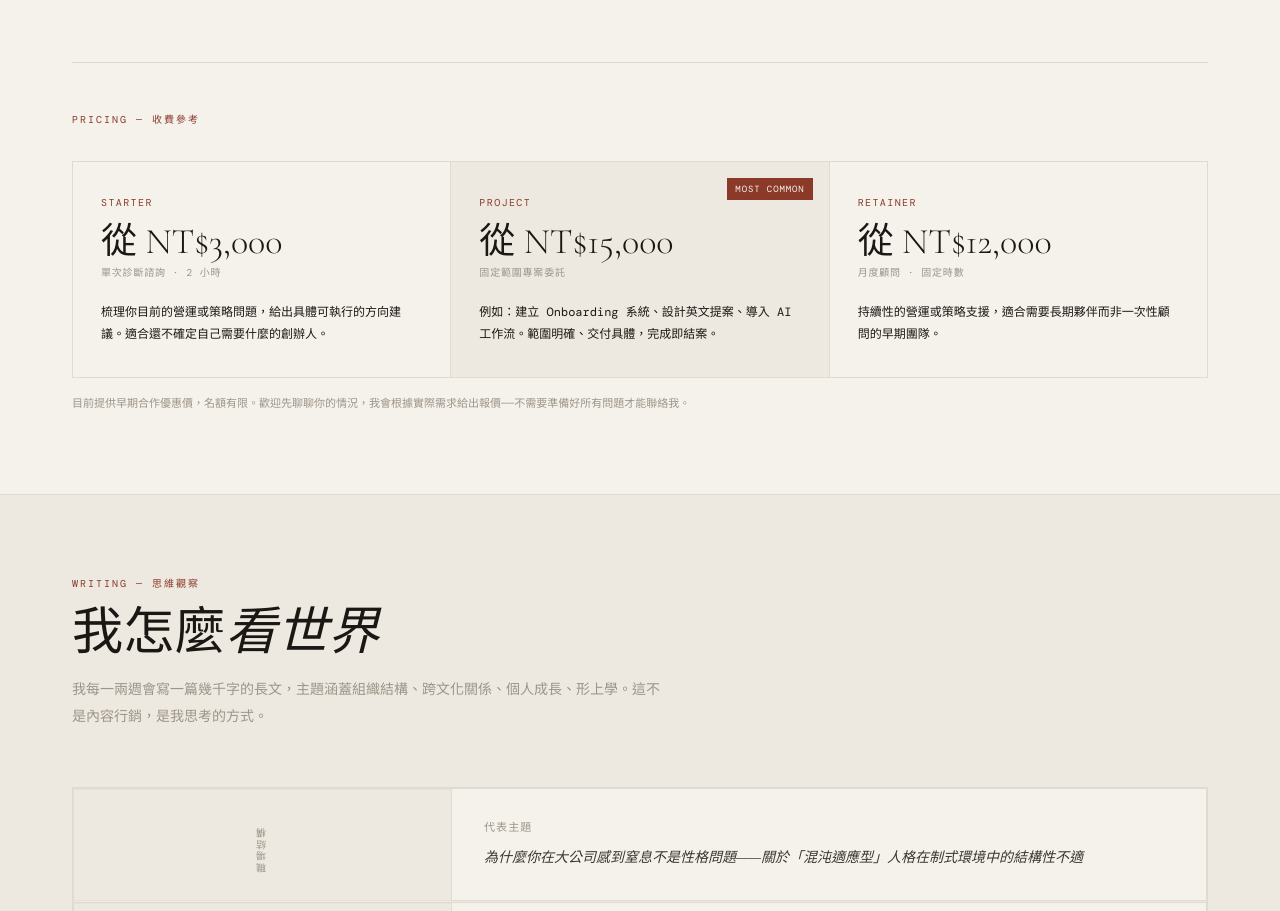
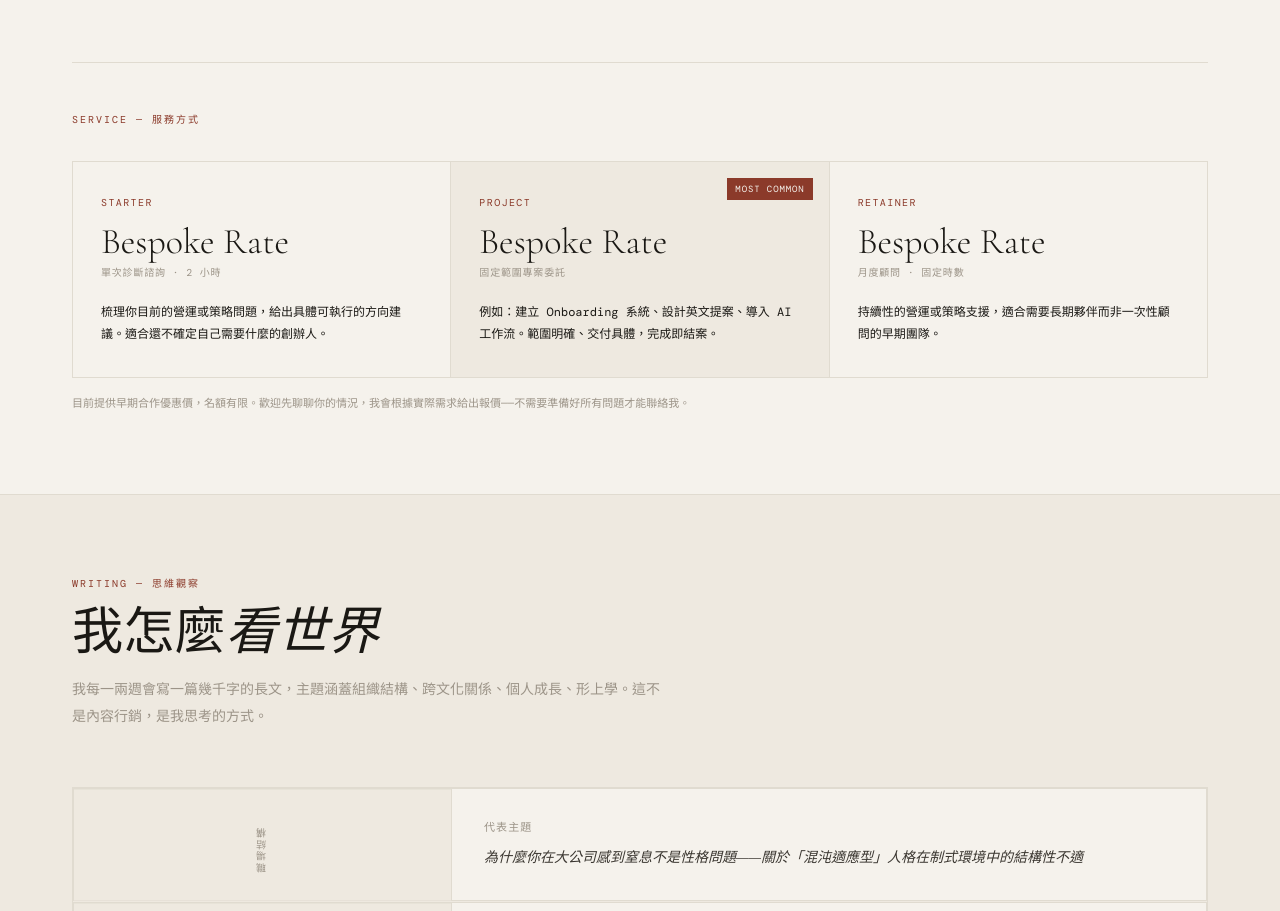
Before and after one commit to ivyliu18/ivy-portfolio, a plain HTML site: page index.html in a window 1280 px wide. Shown: the part 5259-6170 px from the top of the page. Drawn offline with nearby package versions, Linux system fonts and the light colour scheme; a web font is replaced by a local one.

Commit message:
Change pricing labels to 'Bespoke Rate'

```diff
--- a/index.html
+++ b/index.html
@@ -1012,24 +1012,24 @@
 
   <!-- 收費結構 -->
   <div style="margin-top: 64px; border-top: 1px solid var(--light-rule); padding-top: 48px;">
-    <div class="section-eyebrow" style="margin-bottom: 32px;">Pricing — 收費參考</div>
+    <div class="section-eyebrow" style="margin-bottom: 32px;">Service — 服務方式</div>
     <div style="display: grid; grid-template-columns: repeat(3, 1fr); gap: 1px; background: var(--light-rule); border: 1px solid var(--light-rule);">
       <div style="background: var(--paper); padding: 32px 28px;">
         <div style="font-size:10px;letter-spacing:0.14em;text-transform:uppercase;color:var(--accent);margin-bottom:12px;">Starter</div>
-        <div style="font-family:'Cormorant Garamond',serif;font-size:36px;font-weight:300;line-height:1;margin-bottom:4px;">從 NT$3,000</div>
+        <div style="font-family:'Cormorant Garamond',serif;font-size:36px;font-weight:300;line-height:1;margin-bottom:4px;">Bespoke Rate</div>
         <div style="font-size:10px;color:var(--faded);letter-spacing:0.08em;margin-bottom:20px;">單次診斷諮詢 · 2 小時</div>
         <div style="font-size:12px;color:var(--ink);line-height:1.8;">梳理你目前的營運或策略問題，給出具體可執行的方向建議。適合還不確定自己需要什麼的創辦人。</div>
       </div>
       <div style="background: var(--bg-section); padding: 32px 28px; position:relative;">
         <div style="position:absolute;top:16px;right:16px;font-size:9px;letter-spacing:0.1em;text-transform:uppercase;background:var(--accent);color:var(--paper);padding:3px 8px;">Most Common</div>
         <div style="font-size:10px;letter-spacing:0.14em;text-transform:uppercase;color:var(--accent);margin-bottom:12px;">Project</div>
-        <div style="font-family:'Cormorant Garamond',serif;font-size:36px;font-weight:300;line-height:1;margin-bottom:4px;">從 NT$15,000</div>
+        <div style="font-family:'Cormorant Garamond',serif;font-size:36px;font-weight:300;line-height:1;margin-bottom:4px;">Bespoke Rate</div>
         <div style="font-size:10px;color:var(--faded);letter-spacing:0.08em;margin-bottom:20px;">固定範圍專案委託</div>
         <div style="font-size:12px;color:var(--ink);line-height:1.8;">例如：建立 Onboarding 系統、設計英文提案、導入 AI 工作流。範圍明確、交付具體，完成即結案。</div>
       </div>
       <div style="background: var(--paper); padding: 32px 28px;">
         <div style="font-size:10px;letter-spacing:0.14em;text-transform:uppercase;color:var(--accent);margin-bottom:12px;">Retainer</div>
-        <div style="font-family:'Cormorant Garamond',serif;font-size:36px;font-weight:300;line-height:1;margin-bottom:4px;">從 NT$12,000</div>
+        <div style="font-family:'Cormorant Garamond',serif;font-size:36px;font-weight:300;line-height:1;margin-bottom:4px;">Bespoke Rate</div>
         <div style="font-size:10px;color:var(--faded);letter-spacing:0.08em;margin-bottom:20px;">月度顧問 · 固定時數</div>
         <div style="font-size:12px;color:var(--ink);line-height:1.8;">持續性的營運或策略支援，適合需要長期夥伴而非一次性顧問的早期團隊。</div>
       </div>
```
